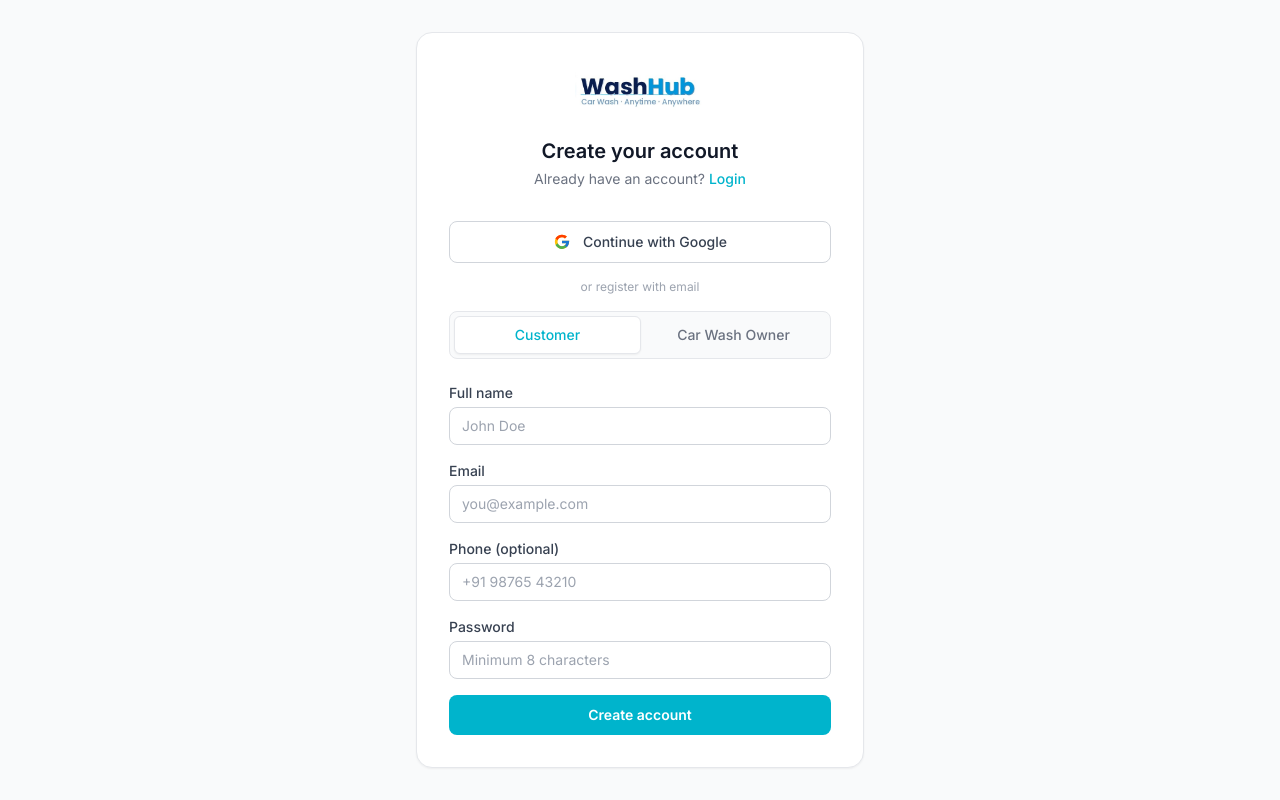
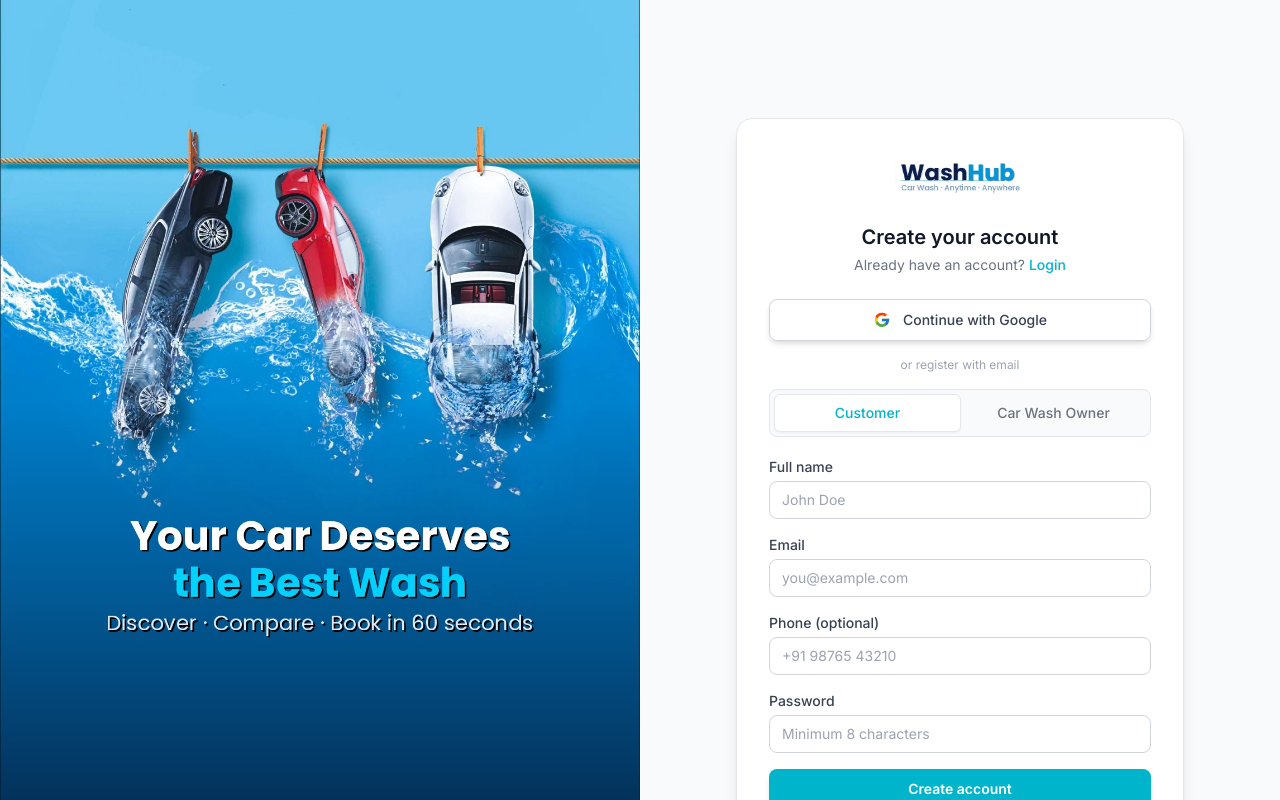
Before and after one commit to Manoranjan710/WashHub-frontend, a Next.js app: page /register in a window 1280 px wide. Built offline with nearby package versions, Linux system fonts and the light colour scheme; no server answers.

Commit message:
UI: register card UI made similar to login page

```diff
--- a/src/app/(auth)/register/page.tsx
+++ b/src/app/(auth)/register/page.tsx
@@ -65,8 +65,7 @@
   };
 
   return (
-    <div className="min-h-screen flex items-center justify-center bg-gray-50 px-4">
-      <div className="w-full max-w-md my-6">
+    <div className="flex h-screen w-screen overflow-hidden">
       <SuccessDialog
         open={!!success}
         title="Welcome to WashHub!"
@@ -76,8 +75,23 @@
           if (success) router.push(success.redirect);
         }}
       />
-        <div className="bg-white rounded-2xl shadow-sm border border-gray-200 p-8">
-          <div className="mb-8 text-center">
+
+      {/* Left panel — hero image */}
+      <div className="hidden lg:block lg:w-1/2 relative">
+        <Image
+          src="/washhub_login_page_bg.jpg"
+          alt="Car wash service"
+          fill
+          className="object-cover object-center"
+          priority
+        />
+      </div>
+
+      {/* Right panel — register form */}
+      <div className="flex flex-col items-center justify-center w-full lg:w-1/2 bg-gray-50 px-6 pt-[10rem] overflow-y-auto">
+        <div className="w-full max-w-md my-4">
+          <div className="bg-white rounded-2xl shadow-lg border border-gray-200 p-8">
+            <div className="mb-6 text-center">
               <Link href="/" className="inline-block">
                 <Image
                   src="/washhub_logo.jpg"
@@ -98,7 +112,7 @@
             {form.role === 'customer' && (
               <a
                 href={`${process.env.NEXT_PUBLIC_API_URL}/auth/google`}
-              className="flex items-center justify-center gap-3 w-full border border-gray-300 rounded-lg py-2.5 px-4 text-sm font-medium text-gray-700 hover:bg-gray-50 transition-colors mb-4"
+                className="flex items-center justify-center gap-3 w-full border border-gray-300 shadow-md rounded-lg py-2.5 px-4 text-sm font-medium text-gray-700 hover:bg-gray-50 transition-colors mb-4"
               >
                 <GoogleIcon />
                 Continue with Google
@@ -117,7 +131,7 @@
             )}
 
             {/* Role toggle */}
-          <div className="flex rounded-lg border border-gray-200 p-1 mb-6 bg-gray-50">
+            <div className="flex rounded-lg border border-gray-200 p-1 mb-5 bg-gray-50">
               {(['customer', 'vendor'] as Role[]).map((r) => (
                 <button
                   key={r}
@@ -196,11 +210,12 @@
               <button
                 type="submit"
                 disabled={loading}
-              className="w-full py-2.5 px-4 bg-aqua-500 text-white text-sm font-semibold rounded-lg hover:bg-aqua-600 disabled:opacity-60 disabled:cursor-not-allowed transition-colors"
+                className="w-full shadow-md py-2.5 px-4 bg-aqua-500 text-white text-sm font-semibold rounded-lg hover:bg-aqua-600 disabled:opacity-60 disabled:cursor-not-allowed transition-colors"
               >
                 {loading ? 'Creating account...' : 'Create account'}
               </button>
             </form>
+          </div>
         </div>
       </div>
     </div>
```
Lines whose indentation alone changed are shown as unchanged.
